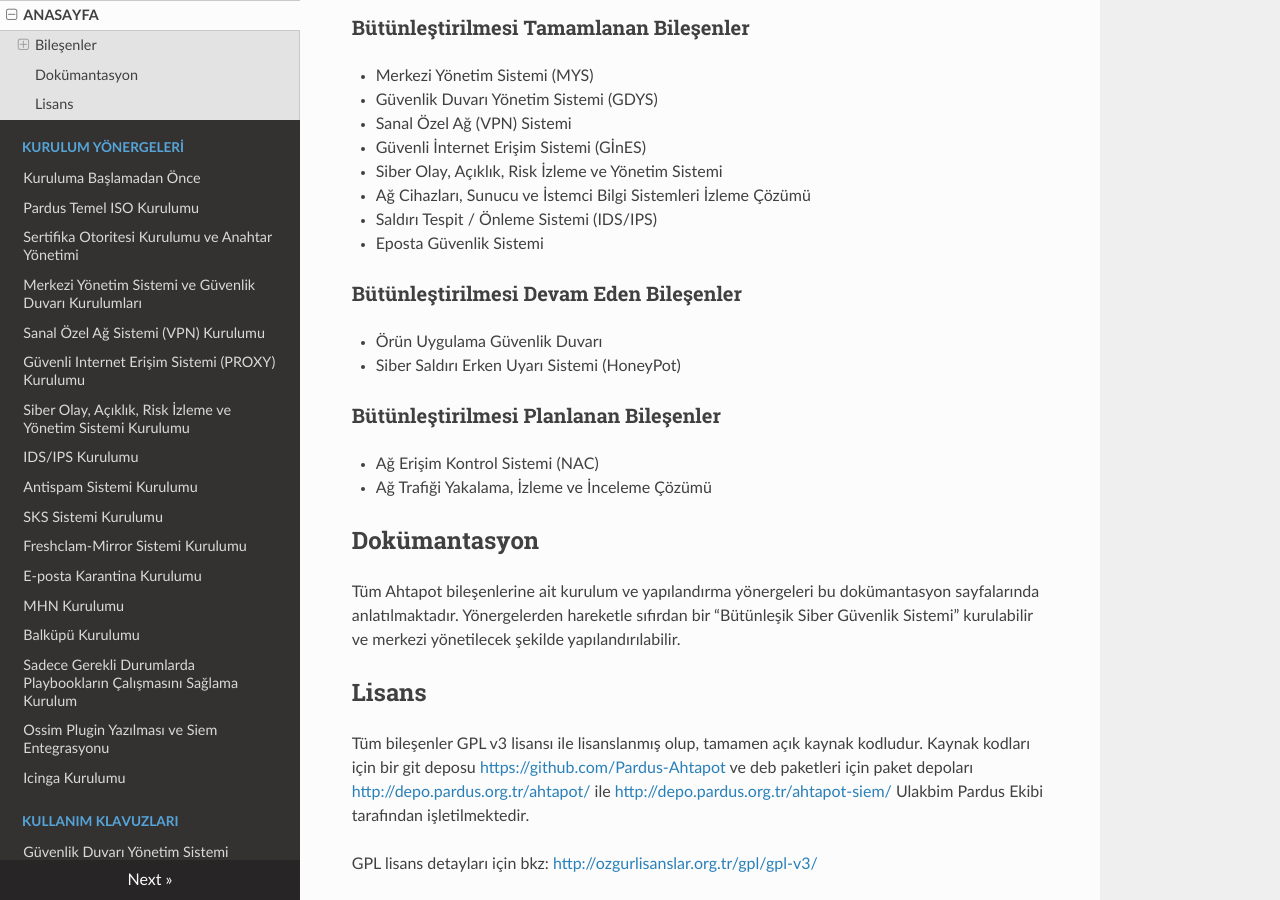
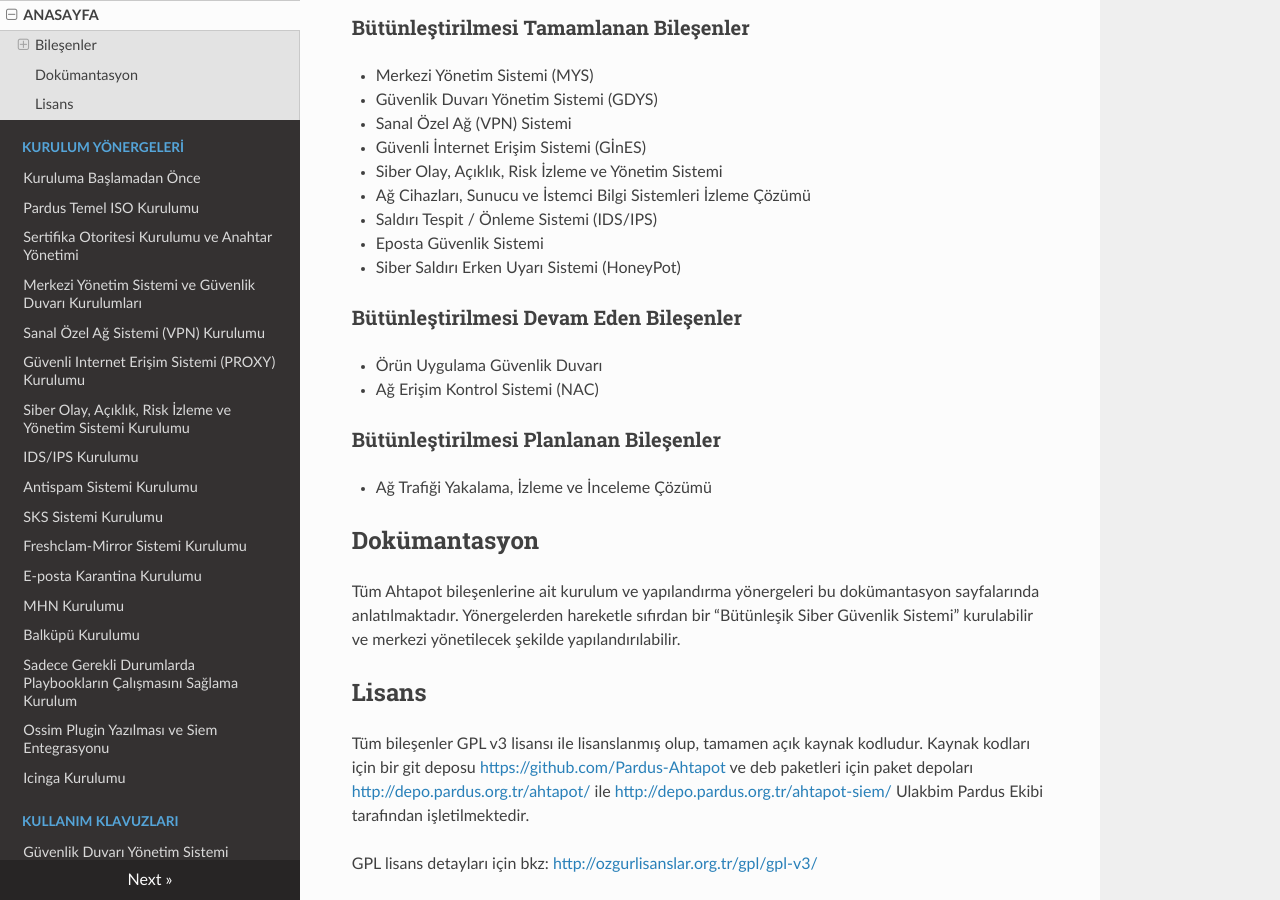
Before and after one commit to Pardus-Ahtapot/Dokumanlar, an MkDocs documentation site: the page built from docs/index.md, in a window 1280 px wide and 900 px high, scrolled down 418 px. Built offline with MkDocs 1.6.1, drawn with Linux system fonts in a browser that asks for light colours; nearby versions of some CDN libraries; old or Windows-style settings are respelled for this version of MkDocs.

Commit message:
Proje indeksi güncellendi

```diff
--- a/docs/index.md
+++ b/docs/index.md
@@ -18,15 +18,17 @@ Ahtapot, Pardus Linux üzerine inşa edilen ve bir kurumun ihtiyaç duyacağı t
 * Ağ Cihazları, Sunucu ve İstemci Bilgi Sistemleri İzleme Çözümü
 * Saldırı Tespit / Önleme Sistemi (IDS/IPS)
 * Eposta Güvenlik Sistemi
+* Siber Saldırı Erken Uyarı Sistemi (HoneyPot)
+
 
 ### Bütünleştirilmesi Devam Eden Bileşenler
 
 * Örün Uygulama Güvenlik Duvarı
-* Siber Saldırı Erken Uyarı Sistemi (HoneyPot)
+* Ağ Erişim Kontrol Sistemi (NAC)
+
 
 ### Bütünleştirilmesi Planlanan Bileşenler
 
-* Ağ Erişim Kontrol Sistemi (NAC)
 * Ağ Trafiği Yakalama, İzleme ve İnceleme Çözümü
 
 ## Dokümantasyon
```
